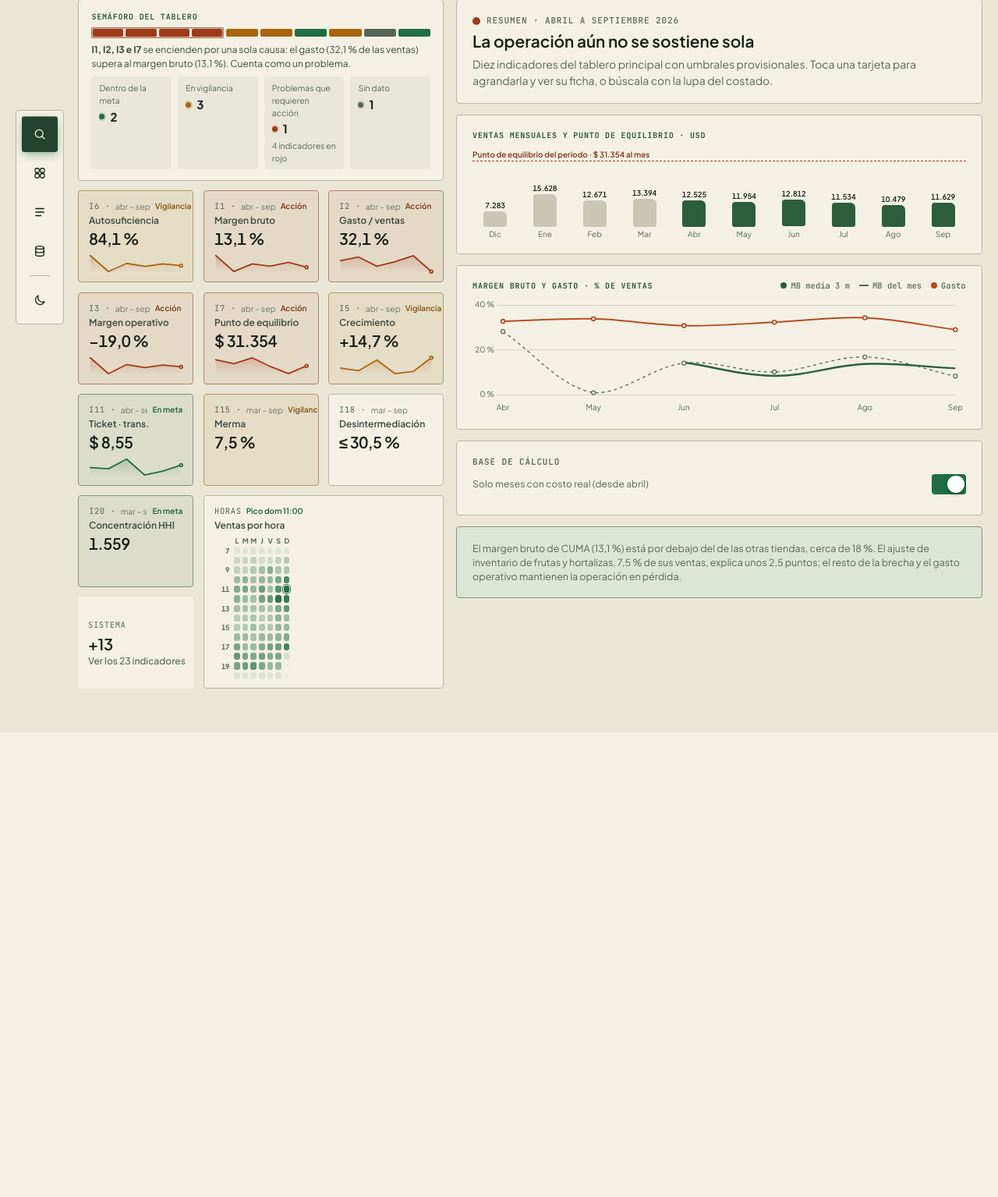
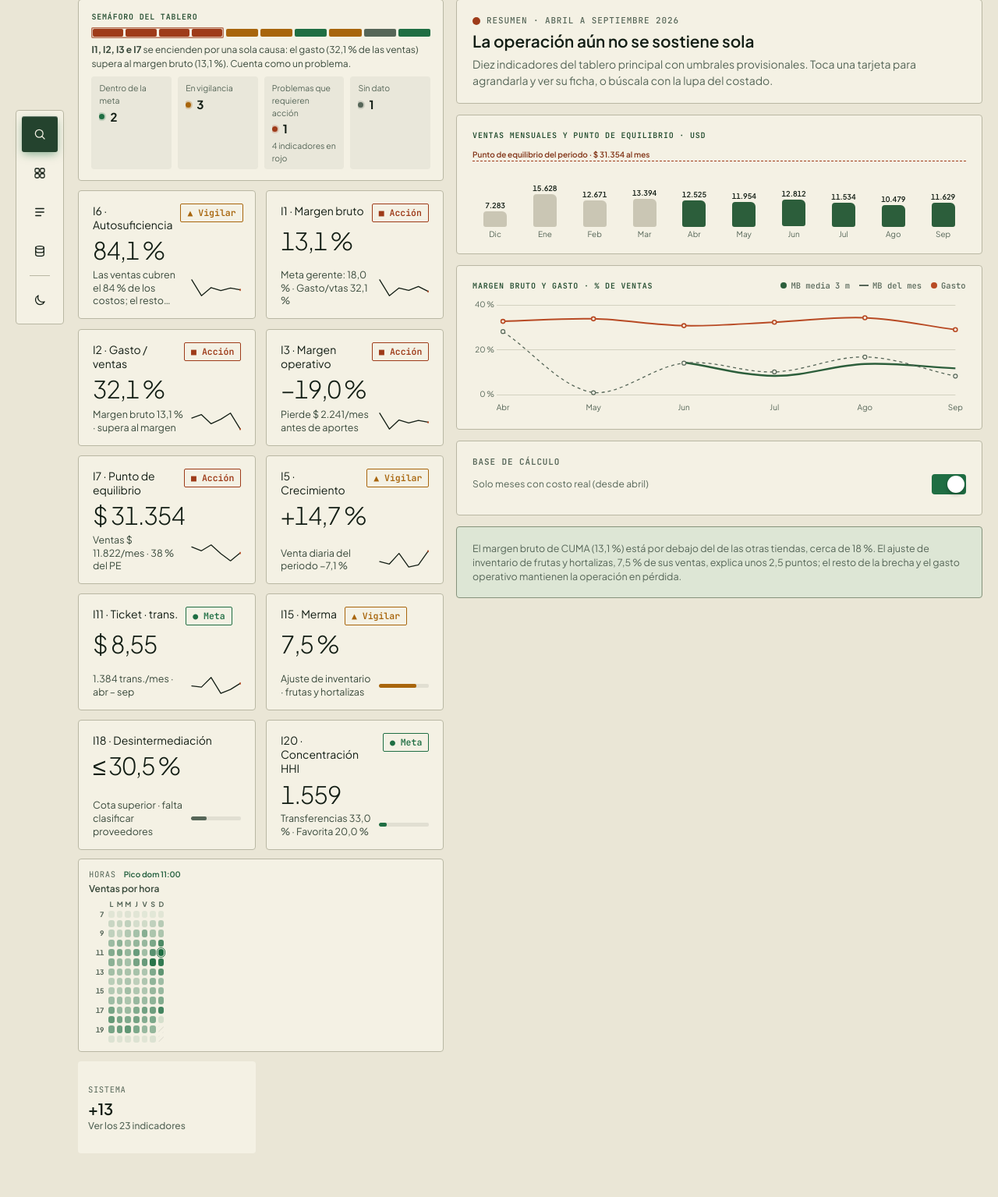
Before and after one commit to stevenacriolloc-gif/CLAUDE, a Flask app: page / in a window 1280 px wide. Shown: the part 170-1705 px from the top of the page at 78% size. Before the commit the page ends 1109 px from the top, so only its background shows below. Run offline with Flask 3, Linux system fonts and the light colour scheme; some libraries are stand-ins or nearby versions.

Commit message:
Editorial indicator cards: label and framed status badge, light large figure, note with ink sparkline
Co-Authored-By: Claude Opus 5.5 <noreply@anthropic.com>
Claude-Session: https://claude.ai/code/session_015aV4deX8BN62tr68AtsPAi

```diff
--- a/cuma_dashboard/templates/index.html
+++ b/cuma_dashboard/templates/index.html
@@ -576,6 +576,33 @@ tr.done td.w{color:var(--muted);text-decoration:line-through}
 .tema small{display:block;font-size:11.5px;color:var(--muted);line-height:1.35}
 .tema em{font-style:normal;font-family:var(--mono);font-size:10.5px;font-weight:600;color:var(--accent)}
 .dbody .dfit{grid-template-columns:minmax(0,1fr)}
+
+/* tarjetas de indicador con diseño editorial: nombre y estado arriba, cifra grande y fina, nota y minigráfica abajo */
+.tile:not(.big):not(.hmt):not(.more){background:var(--card-bg);border:1px solid var(--line);padding:16px 18px 14px;gap:6px;min-height:150px}
+.tile:not(.big):not(.hmt):not(.more):hover{border-color:var(--ink-strong);background:var(--card-bg)}
+.tile .t-lab{font-family:var(--font);font-size:14px;font-weight:500;color:var(--ink-strong);line-height:1.3;min-width:0}
+.tile:not(.big) .t-h{align-items:flex-start;gap:10px}
+.st-badge{flex:none;font-family:var(--mono);font-size:11.5px;font-weight:600;line-height:1;padding:5px 8px;border:1px solid currentColor;border-radius:2px;white-space:nowrap;background:var(--card-bg)}
+.st-badge.ok{color:var(--ok)}.st-badge.warn{color:var(--warn)}.st-badge.bad{color:var(--bad)}
+.tile:not(.big):not(.hmt):not(.more) .t-v{font-size:clamp(28px,2.4vw,38px);font-weight:300;letter-spacing:-.03em;line-height:1.05;margin-top:2px}
+.tile:not(.big) .t-v.txt{font-size:22px;font-weight:300;color:var(--muted)}
+.t-ft{display:grid;grid-template-columns:minmax(0,1fr) 64px;align-items:end;gap:10px;margin-top:auto}
+.t-nt{font-size:12.5px;line-height:1.35;color:var(--ink);display:-webkit-box;-webkit-line-clamp:3;-webkit-box-orient:vertical;overflow:hidden}
+.t-mini{display:block;align-self:center}
+.t-mini svg.spark{height:24px}
+.t-mini .bar{margin:0}
+.bento{grid-template-columns:repeat(2,minmax(0,1fr))}
+.tile.hmt.wide{grid-row:span 2}
+.tile.big{background:var(--card-bg);border:1px solid var(--ink-strong);padding:18px 20px 14px;gap:8px}
+.tile.big .t-h{align-items:flex-start;gap:10px}
+.tile.big .t-lab{font-size:15px}
+.tile.big .t-w{color:var(--muted);font-weight:400}
+.tile.big .t-v{font-size:clamp(36px,3.4vw,52px);font-weight:300;letter-spacing:-.035em;line-height:1.02}
+.tile.big .t-v small{font-size:14px;font-weight:400;letter-spacing:0}
+.tile.big .t-s{font-size:13px;font-weight:400;color:var(--ink);line-height:1.45}
+.tile .t-lab,.t-nt{font-weight:400}
+.tile.big svg.spark path[fill]{opacity:.5}
+@media (max-width:640px){.bento{grid-template-columns:minmax(0,1fr)}.tile.big,.tile.hmt.wide{grid-column:auto}}
 @media (prefers-reduced-motion:reduce){*{animation:none!important;transition:none!important}}
 </style>
 </head>
@@ -846,6 +873,26 @@ function compute() {
     I17: {v: usd(vLast / D.superficie_m2, 2), w: lblL(D.meses[last]), u: 'por m² · ' + lbl(D.meses[last]).toLowerCase(), s: `${usd(vLast / D.empleados)} por empleado (${D.empleados} empleados) en ${lblL(D.meses[last])}; superficie de ${nf(D.superficie_m2, 2)} m².`, st: 'na', sp: series(c => c.V / D.superficie_m2), f: v => usd(v, 2)}
   };
   for (const i of IND) if (!V[i.id]) V[i.id] = {v: i.e === 'none' ? 'Sin datos' : 'Por calcular', txt: true, s: 'Falta: ' + i.q.charAt(0).toLowerCase() + i.q.slice(1) + '.', st: 'na', bar: null};
+  // nota corta del pie de cada tarjeta
+  const rP = calc(PER.map(ix)), trP = tendencia(ix(PER[0]), ix(PER[PER.length - 1]));
+  const NT = {
+    I1: `Meta gerente: 18,0 % · Gasto/vtas ${pct(r.pgo)}`,
+    I2: `Margen bruto ${pct(r.mb)} · ${r.pgo > r.mb ? 'supera al margen' : 'debajo del margen'}`,
+    I3: r.mo < 0 ? `Pierde ${usd(-(r.V - r.CV - r.GO) / r.n)}/mes antes de aportes` : 'Cubre el gasto de operación',
+    I6: `Las ventas cubren el ${nf(r.oss, 0)} % de los costos; el resto requiere aportes`,
+    I7: V.I7.txt ? 'Margen de contribución negativo' : `Ventas ${usd(rP.vmes)}/mes · ${nf(rP.vmes / peP * 100, 0)} % del PE`,
+    I5: `Venta diaria del periodo ${trP == null ? '—' : sgn(trP)}`,
+    I11: `${nf(r.trans)} trans./mes · ${win}`,
+    I15: 'Ajuste de inventario · frutas y hortalizas',
+    I18: 'Cota superior · falta clasificar proveedores',
+    I20: `Transferencias ${pct(ab.transferencias_pct)} · Favorita ${pct(ab.favorita_pct)}`,
+    I4: `Energía ${pct(D.estructura_gastos[1].pct)} · dic – oct`,
+    I12: `${nf(D.pareto.productos)} productos · dic – sep`,
+    I13: `${inv.dias} días de inventario · may – sep`,
+    I14: 'Referencia 1 · may – sep',
+    I17: `${usd(vLast / D.empleados)} por empleado`
+  };
+  Object.entries(NT).forEach(([id, t]) => { V[id].nt = t; });
   // I1, I2, I3 e I7 se encienden por un mismo hecho cuando el gasto supera al margen bruto: el semáforo lo cuenta una vez
   const causa = r.pgo > r.mb ? ['I1', 'I2', 'I3', 'I7'].filter(id => V[id].st === 'bad') : [];
   R = {r, acum, last, causa};
@@ -854,7 +901,7 @@ function compute() {
 }
 
 /* ---------- utilidades visuales ---------- */
-function spark(vals, sel) {
+function spark(vals, sel, tinta) {
   const W = 200, H = 40, p = 3, ok = vals.filter(v => v != null); if (ok.length < 2) return '';
   const xs = vals.map((_, i) => p + i * (W - 2 * p) / (vals.length - 1)), lo = Math.min(...ok), hi = Math.max(...ok), sp = hi - lo || 1;
   const ys = vals.map(v => v == null ? null : H - p - (v - lo) / sp * (H - 2 * p));
@@ -863,8 +910,8 @@ function spark(vals, sel) {
   vals.forEach((v, i) => { if (v == null) { pen = false; return; } d += (pen ? 'L' : 'M') + xs[i].toFixed(1) + ' ' + ys[i].toFixed(1); pen = true; });
   const id = 'g' + Math.random().toString(36).slice(2, 8), si = sel == null ? vals.length - 1 : sel, hueco = vals.some(v => v == null);
   return `<svg class="spark" viewBox="0 0 ${W} ${H}" preserveAspectRatio="none" aria-hidden="true"><defs><linearGradient id="${id}" x1="0" y1="0" x2="0" y2="1"><stop offset="0" stop-color="var(--chart)" stop-opacity=".22"/><stop offset="1" stop-color="var(--chart)" stop-opacity="0"/></linearGradient></defs>
-    ${hueco ? '' : `<path d="${d}L${pts[pts.length - 1][0]} ${H}L${pts[0][0]} ${H}Z" fill="url(#${id})"/>`}<path d="${d}" fill="none" stroke="var(--chart)" stroke-width="1.8" stroke-linejoin="round" stroke-linecap="round" vector-effect="non-scaling-stroke"/>
-    ${ys[si] == null ? '' : `<circle cx="${xs[si]}" cy="${ys[si]}" r="3" fill="var(--surface)" stroke="var(--chart)" stroke-width="1.8" vector-effect="non-scaling-stroke"/>`}</svg>`;
+    ${hueco || tinta ? '' : `<path d="${d}L${pts[pts.length - 1][0]} ${H}L${pts[0][0]} ${H}Z" fill="url(#${id})"/>`}<path d="${d}" fill="none" stroke="${tinta ? 'var(--ink-strong)' : 'var(--chart)'}" stroke-width="${tinta ? 1.3 : 1.8}" stroke-linejoin="round" stroke-linecap="round" vector-effect="non-scaling-stroke"/>
+    ${ys[si] == null ? '' : `<circle cx="${xs[si]}" cy="${ys[si]}" r="${tinta ? 2.6 : 3}" fill="${tinta ? 'var(--chart-3)' : 'var(--surface)'}" stroke="${tinta ? 'none' : 'var(--chart)'}" stroke-width="1.8" vector-effect="non-scaling-stroke"/>`}</svg>`;
 }
 function slide(nav, instant) {
   let hl = nav.querySelector(':scope>.hl');
@@ -961,9 +1008,16 @@ function tileHTML(id, big) {
   else if (k.bar) viz = `<div class="bar"><i style="width:${k.bar * 100}%"></i></div>`;
   else viz = `<div class="bar void"></div>`;
   const cc = R.causa.length > 1 && R.causa.includes(id);
-  return `<div class="t-h"><span class="t-id">${id}${k.w ? ` · <span class="t-w">${k.w}</span>` : ''}</span>${k.st !== 'na' ? `<span class="t-st">${{ok: 'En meta', warn: 'Vigilancia', bad: cc && big ? 'Acción · causa común' : 'Acción'}[k.st]}</span>` : ''}</div>
-    <div class="t-n">${big ? i.n : i.c}</div>
-    <div class="t-v num ${k.txt ? 'txt' : ''}">${k.v}${k.u && big ? `<small>${k.u}</small>` : ''}</div>
+  if (!big) {
+    const badge = k.st === 'na' ? '' : `<span class="st-badge ${k.st}">${{ok: '● Meta', warn: '▲ Vigilar', bad: '■ Acción'}[k.st]}</span>`;
+    const nota = k.nt || (k.txt ? i.q : k.w || '');
+    const mini = k.sp ? spark(k.sp, k.ax ? null : sel, true) : k.bar ? `<div class="bar"><i style="width:${k.bar * 100}%"></i></div>` : '';
+    return `<div class="t-h"><span class="t-lab">${id} · ${i.c}</span>${badge}</div>
+      <div class="t-v num ${k.txt ? 'txt' : ''}">${k.v}</div>
+      <div class="t-ft"><span class="t-nt">${nota}</span><span class="t-mini">${mini}</span></div>`;
+  }
+  return `<div class="t-h"><span class="t-lab">${id} · ${i.n}${k.w ? ` <span class="t-w">· ${k.w}</span>` : ''}</span>${k.st === 'na' ? '' : `<span class="st-badge ${k.st}">${{ok: '● Meta', warn: '▲ Vigilar', bad: '■ Acción'}[k.st]}</span>`}</div>
+    <div class="t-v num ${k.txt ? 'txt' : ''}">${k.v}${k.u ? `<small>${k.u}</small>` : ''}</div>
     ${big ? `<div class="t-s">${k.s}</div><div class="tags"><span class="tag ${i.e}">${ETAG[i.e]}</span><span class="tag none">${ST[k.st]}</span>${cc ? '<span class="tag cc">Causa común: gasto mayor que el margen</span>' : ''}</div>` : ''}
     <div class="t-viz">${viz}</div>`;
 }
```
